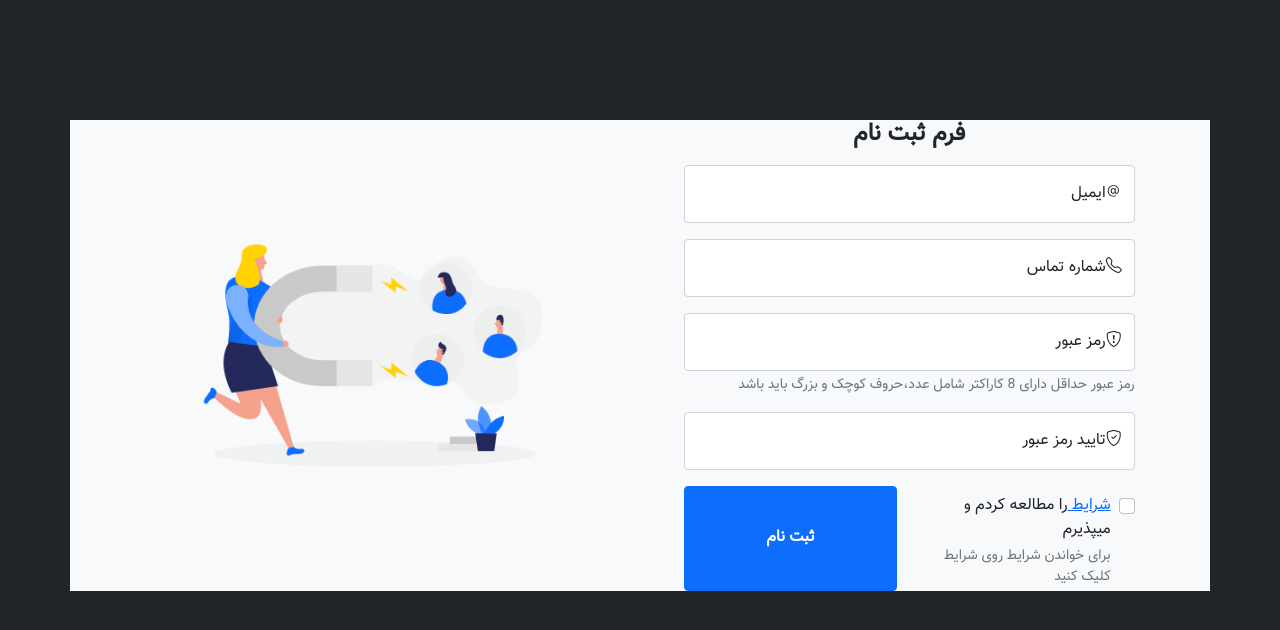
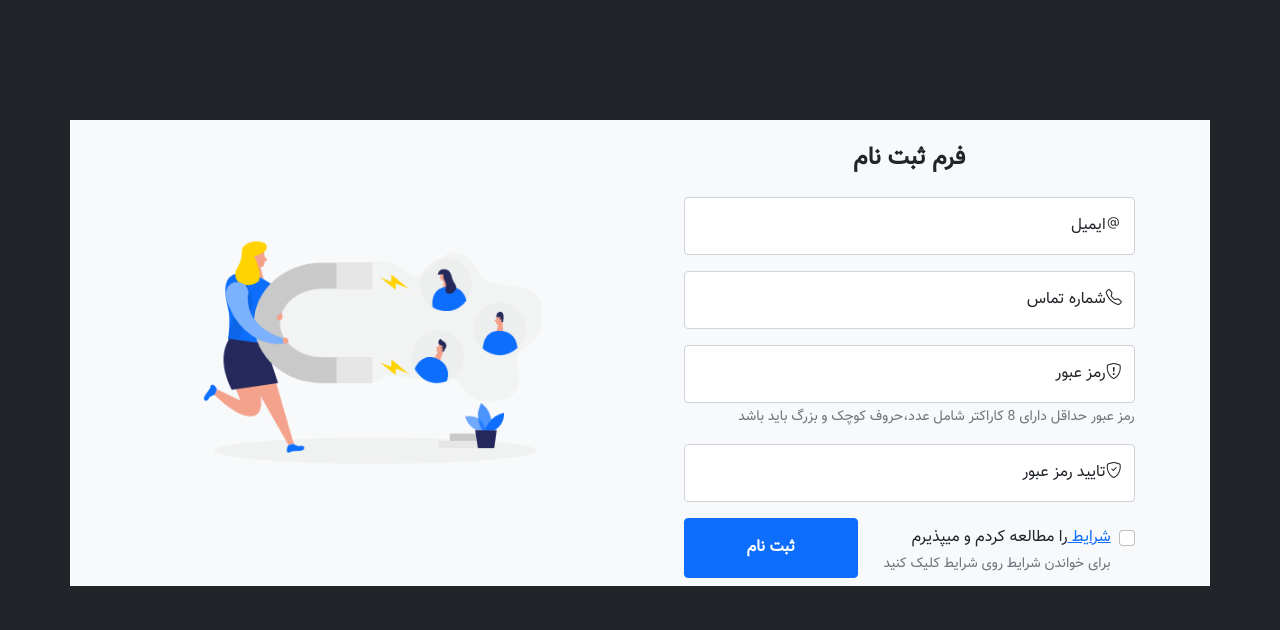
Before and after one commit to amirhajif/hostSite, a PHP site: page /hostSite/signup.php in a window 1280 px wide. Shown: the top 630 px of the page. Run offline with PHP 8.4, Linux system fonts and the light colour scheme; some web fonts are replaced.

Commit message:
do some responsive improvment

```diff
--- a/admin-dashboard.php
+++ b/admin-dashboard.php
@@ -604,7 +604,7 @@ try {
               </ol>
             </div>
             <div
-              class="col-md-5 bg-white mb-1 mt-1 shadow-lg check-form"
+              class="col-md-5 bg-white mb-md-1 mt-md-1 mt-3 shadow-lg check-form"
               id="works-list"
             >
               <div class="list-group">
@@ -737,6 +737,8 @@ try {
                 <div
                   class="
                     col-md-2
+
+                    col-6
                     text-center
                     bg-light
                     rounded-pill
--- a/login.php
+++ b/login.php
@@ -32,9 +32,9 @@ if (isset($_SESSION['failSignin']))
   <body class="bg-dark">
     <section class="mt-3" id="login-form">
       <div class="container">
-        <div class="row text-center">
-          <div class="col-md-11 col-10">
-            <img src="./img/logo.png" alt="" />
+        <div class="row text-center justify-content-center">
+          <div class="col-auto me-5 pe-2">
+            <img src="./img/logo.png" class="me-5" alt="" />
           </div>
         </div>
         <div class="row bg-light" id="login-from">
--- a/signup.php
+++ b/signup.php
@@ -34,7 +34,7 @@ if (isset($_SESSION['failSignUp']))
       <div class="container bg-light" id="signup-form">
         <div class="row align-items-center justify-content-evenly">
           <div class="col-md-5">
-            <h4 class="text-center fw-bold my-4 my-md-0">فرم ثبت نام</h4>
+            <h4 class="text-center fw-bold my-4">فرم ثبت نام</h4>
             <form action="checkFile/checkSignUp.php" method="post" onsubmit="return signup()">
               <div class="form-floating my-3">
                 <input
@@ -94,8 +94,8 @@ if (isset($_SESSION['failSignUp']))
                   ><i class="bi bi-shield-check"></i>تایید رمز عبور</label
                 >
               </div>
-              <div class="row">
-                <div class="col-md-6">
+              <div class="row my-2">
+                <div class="col-md-7">
                   <div class="form-check pt-md-2">
                     <input
                       class="form-check-input"
@@ -188,7 +188,7 @@ if (isset($_SESSION['failSignUp']))
                     </label>
                   </div>
                 </div>
-                <div class="col-md-6 my-4 my-md-0">
+                <div class="col-md-5 my-4 my-md-0">
                   <button class="btn btn-primary fw-bold" type="submit">
                     ثبت نام
                   </button>
--- a/style.css
+++ b/style.css
@@ -154,5 +154,5 @@ footer a {
   font-size: 1.375em;
 }
 #user-info-card img {
-  height: 150px;
+  height: 125px;
 }
```
Also changed, not shown: img/logo.png.
